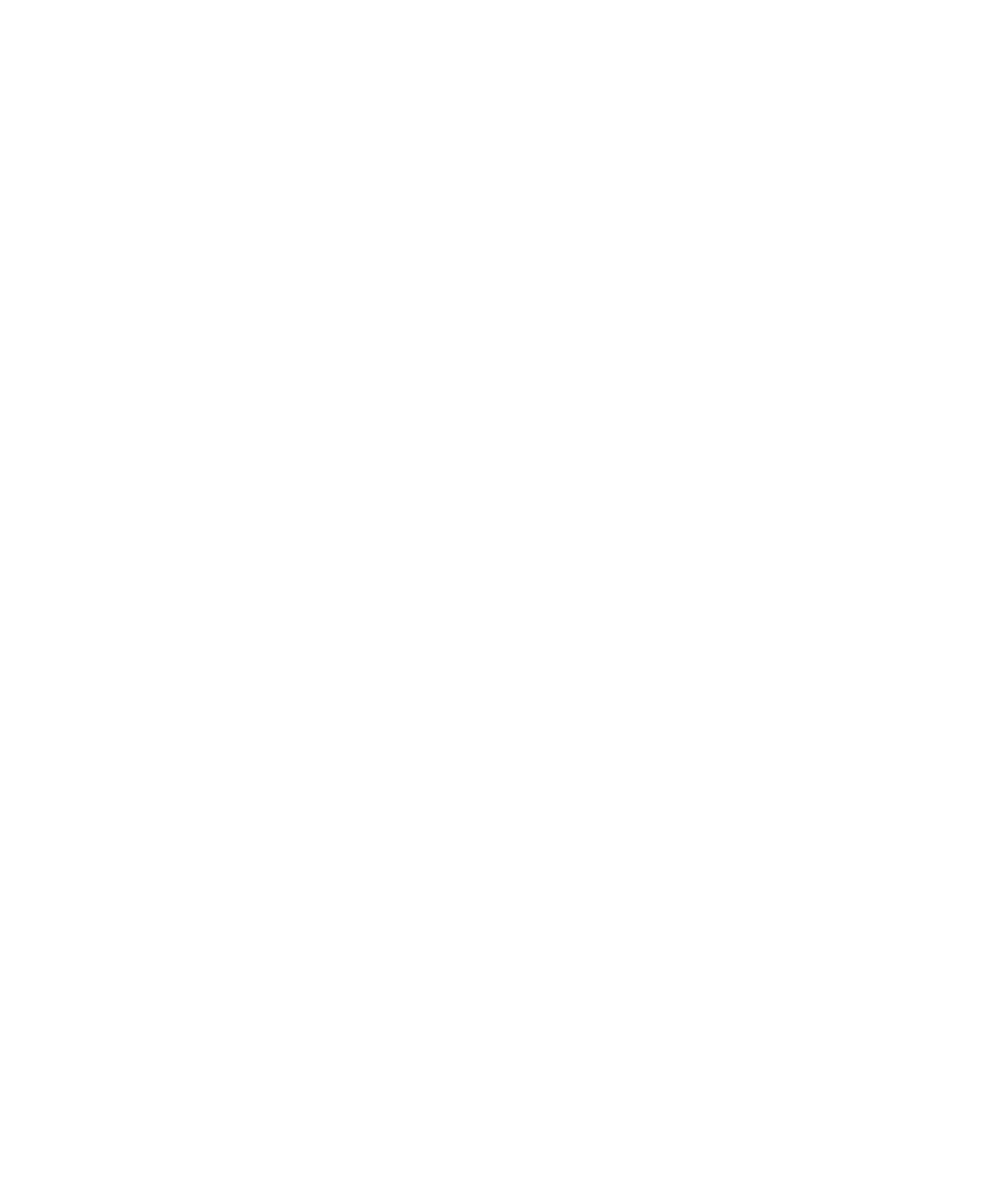
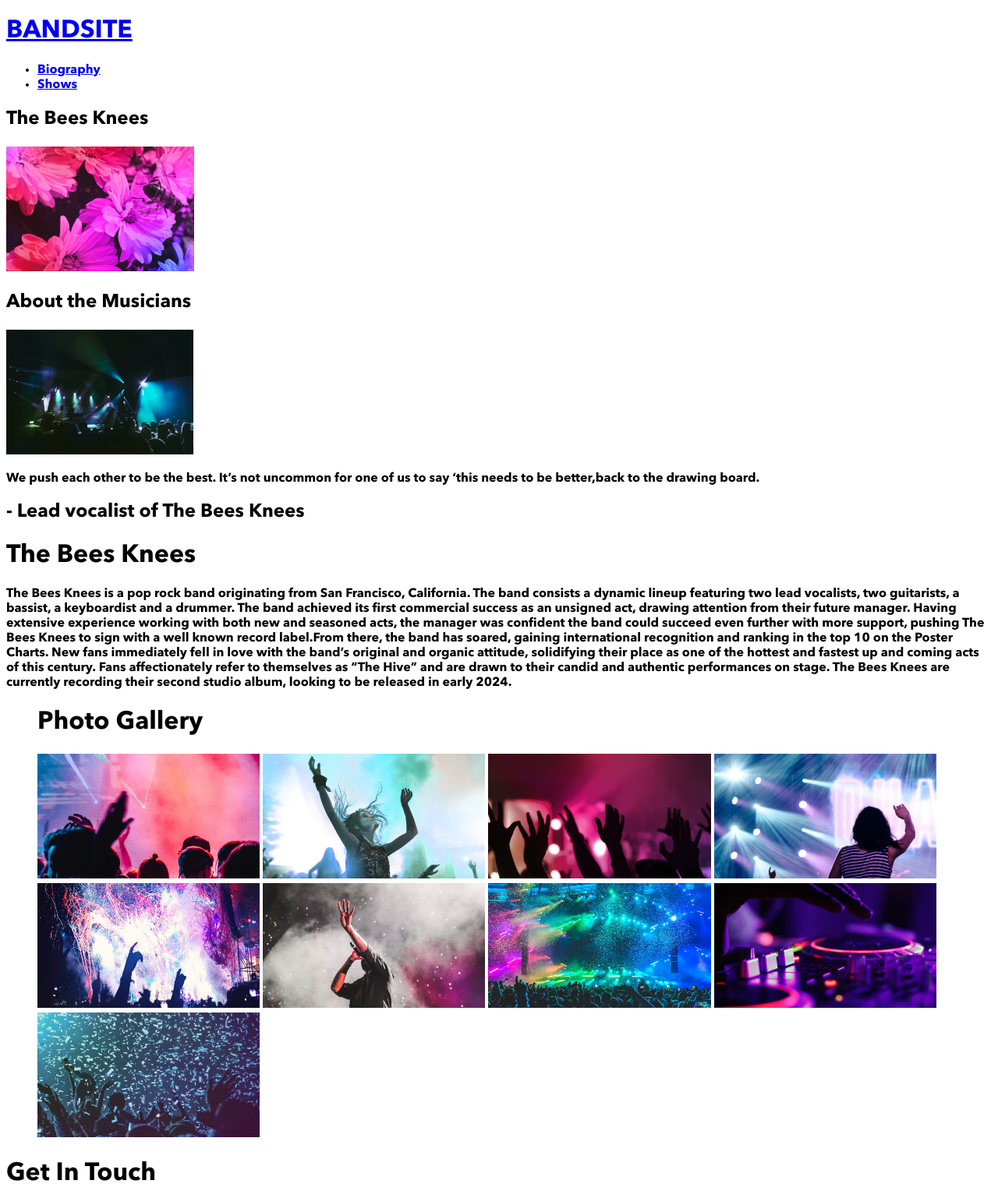
Before and after one commit to Adiam-Ahmed/Adiam-Ahmed-bandsite, a plain HTML site: page index.html in a window 1280 px wide. Shown: the top 1528 px of the page at 78% size. Before the commit the page ends 800 px from the top, so only its background shows below. Drawn offline with nearby package versions, Linux system fonts and the light colour scheme; files that its build step writes are made by us from their sources.

Commit message:
Add HTML structure

```diff
--- a/index.html
+++ b/index.html
@@ -7,6 +7,93 @@
     <link rel="stylesheet" href="./styles/bio.css">
 </head>
 <body>
+    <header class="site-header">
+        <a class="site-header__logo" href="./index.html">
+            <h1 class="site-header__title">BANDSITE</h1>
+        </a>
+        <nav class="main-nav">
+            <ul class="main-nav__list">
+                <li class="main-nav__item">
+                    <a class="main-nav__link main-nav__link--active" href="./index.html">
+                        Biography
+                    </a>
+                </li>
+                <li class="main-nav__item">
+                    <a class="main-nav__link main-nav__link--active" href="./index.html">
+                        Shows
+                    </a>
+                </li>
+            </ul>
+        </nav>
+    </header>
 
+    <section class="hero-banner">
+        <h1 class="hero-banner__slogan">The Bees Knees</h1>
+        <img class="hero-banner__image" src="./assets/Images/hero-bio.jpg">
+    </section>
+    <article class="site-article">
+        <h1 class="site-article__header">About the Musicians</h1>
+        <img class="site-article__img" src="./assets/Images/band.jpg">
+        <p class = "site-article__paragraph">
+            We push each other to be the best. It’s not uncommon for one of us to say
+            ‘this needs to be better,back to the drawing board.
+        </p>
+        <h1>- Lead vocalist of The Bees Knees</h1>
+    </article>
+    <main class="site-main">
+        <h1 class="site-main__header">The Bees Knees</h1>
+        <p class="site-main__paragraph">
+            The Bees Knees is a pop rock band originating from San Francisco, California.
+            The band consists a dynamic lineup featuring two lead vocalists, two guitarists, a bassist,
+            a keyboardist and a drummer. The band achieved its first commercial success as an unsigned act,
+            drawing attention from their future manager. Having extensive experience working with both new and seasoned acts,
+            the manager was confident the band could succeed even further with more support, pushing The Bees Knees to sign
+            with a well known record label.From there, the band has soared, gaining international recognition and ranking in
+            the top 10 on the Poster Charts. New fans immediately fell in love with the band’s original and organic attitude,
+            solidifying their place as one of the hottest and fastest up and coming acts of this century.
+            Fans affectionately refer to themselves as “The Hive” and are drawn to their candid and authentic performances on stage.
+            The Bees Knees are currently recording their second studio album, looking to be released in early 2024.
+        </p>
+    </main>
+    <figure class="gallery">
+        <h1 class="gallery__header">Photo Gallery</h1>
+        <img class="gallery__item" src="./assets/Images/Photo-gallery-1.jpg">
+        <img class="gallery__item" src="./assets/Images/Photo-gallery-2.jpg">
+        <img class="gallery__item" src="./assets/Images/Photo-gallery-3.jpg">
+        <img class="gallery__item" src="./assets/Images/Photo-gallery-4.jpg">
+        <img class="gallery__item" src="./assets/Images/Photo-gallery-5.jpg">
+        <img class="gallery__item" src="./assets/Images/Photo-gallery-6.jpg">
+        <img class="gallery__item" src="./assets/Images/Photo-gallery-7.jpg">
+        <img class="gallery__item" src="./assets/Images/Photo-gallery-8.jpg">
+        <img class="gallery__item" src="./assets/Images/Photo-gallery-9.jpg">
+    </figure>
+    <footer class="footer">
+        <h1 class="footer__title">Get In Touch</h1>
+        <img class="footer__icon" src="./assets/Icons/SVG/Icon-facebook.svg" alt="instagram Icon">
+        <img class="footer__icon" src="./assets/Icons/SVG/Icon-facebook.svg" alt="facebook Icon">
+        <img class="footer__icon" src="./assets/Icons/SVG/Icon-facebook.svg" alt="twitter Icon">
+        <h3 class="footer__title">The Bees Knees Management</h3>
+        <div class="footer__address">
+            503 Broadway Penthouse,
+            New York, NY 10012, USA
+        </div>
+        <div class="footer__email">
+            info@thebeesknees.com
+        </div>
+        <h2>Limitless Artist Group</h2>
+        <div class="footer__subtitle">
+            <h2>Booking Agent for</h2>
+            <h2>US / South America / Japan</h2>
+            <h2>bookings@limitlessag.com</h2>
+        </div>
+        <h2>ARCH Entertainment</h2>
+        <div class="footer__subtitle">
+            <h2>Booking Agent for</h2>
+            <h2>UK / EU / AU</h2>
+            <h2>bookings@archentertainment.com</h2>
+        </div>
+        <h1>BANDSITE</h1>
+        <h3>Copyright The Bees Knees © 2023 All Rights Reserved</h3>
+    </footer>
 </body>
 </html>
--- a/styles/bio.scss
+++ b/styles/bio.scss
@@ -1,6 +1,9 @@
 @use "./partials/typography";
 
-h1{
+body{
     font-family: "Avenir Next Bold";
     font-weight: 700;
 }
+img{
+    height: 20vh;
+}
```
